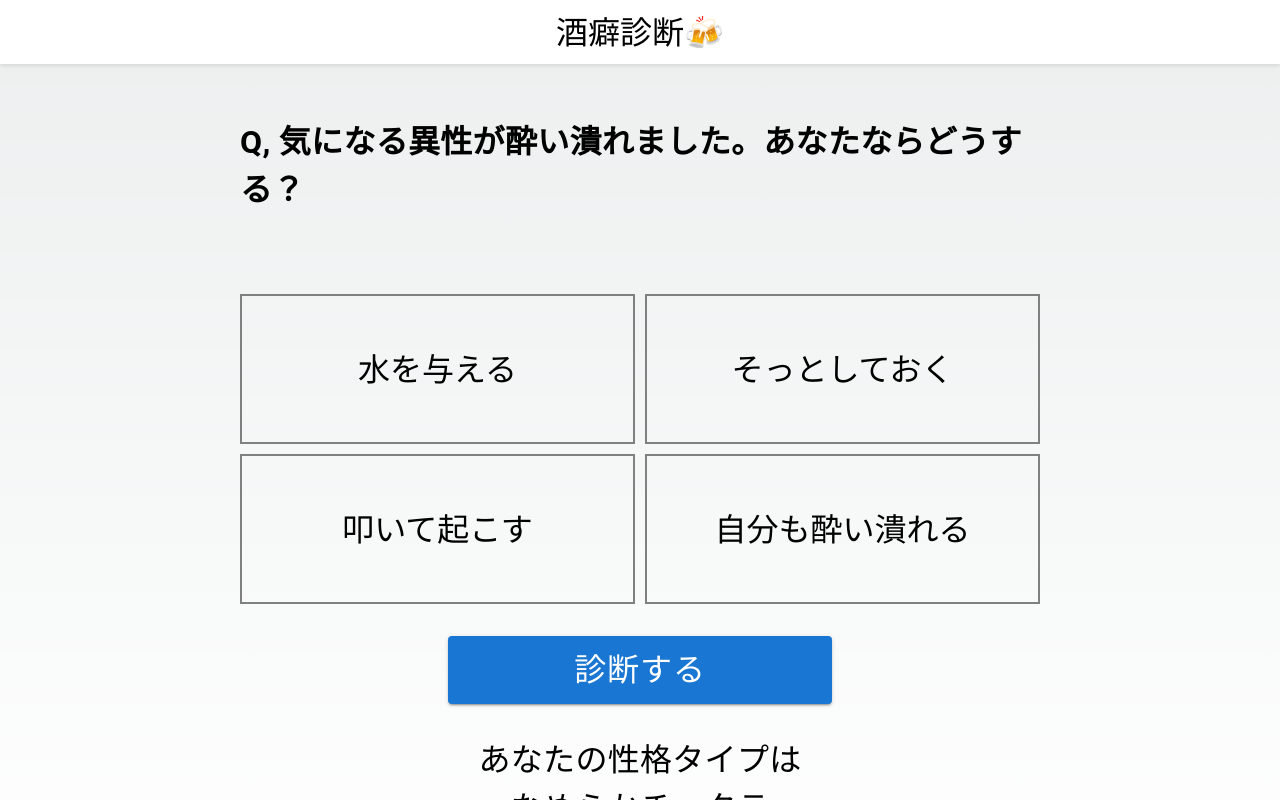
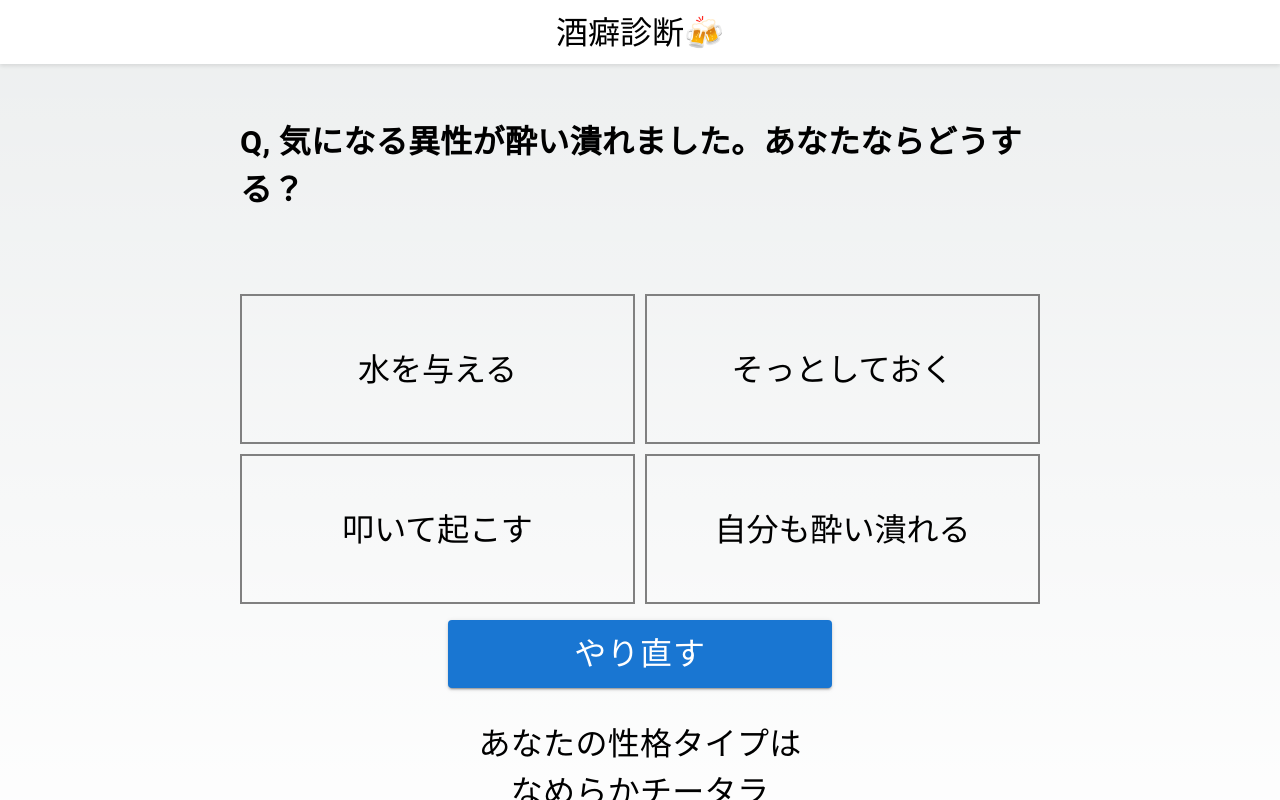
Before and after one commit to akira1515/dialcohol, a Next.js app: page / in a window 1280 px wide. Both pictures are taken after a click on the button "診断する". Shown: the part 1062-1862 px from the top of the page. Built offline with nearby package versions, Linux system fonts and the light colour scheme.

Commit message:
「やり直す」ボタンを追加

```diff
--- a/pages/index.tsx
+++ b/pages/index.tsx
@@ -37,12 +37,23 @@ export default function Home() {
 
   const [message, setMessage] = useState<string>("");
   const [personalityType, setPersonalityType] = useState<string>("");
+  const [isDiagnosed, setIsDiagnosed] = useState(false);
+
 
   const handleSubmit = () => {
     const personality = calculatePersonality();
     setPersonalityType(personality);
     setMessage(`あなたの性格タイプは`);
+    setIsDiagnosed(true);
   }
+  const handleReset = () => {
+    setSelectedBox(questions.reduce((prev, curr) => ({ ...prev, [curr.id]: null }), {}));
+    setMessage("");
+    setPersonalityType("");
+    setIsDiagnosed(false);
+    window.scrollTo(0, 0);
+  };
+
 
   return (
     <Box sx={{py:8, display:"flex", flexDirection:"column", alignItems:"center"}}>
@@ -81,6 +92,7 @@ export default function Home() {
         </Box>
         </Box>
       ))}
+      {!isDiagnosed && (
       <Button variant="contained" sx={{
               fontSize: '2rem',
               mt:4,
@@ -89,6 +101,17 @@ export default function Home() {
               fontSize: "1.2rem"
               }
             }} onClick={handleSubmit}>診断する</Button>
+      )}
+      {isDiagnosed && (
+      <Button variant="contained" sx={{
+        fontSize: '2rem',
+        mt: 2,
+        width: "30%",
+        '@media (max-width: 500px)': {
+          fontSize: "1.2rem"
+        }
+      }} onClick={handleReset}>やり直す</Button>
+    )}
       <Typography sx={{
               mt:4,
               fontSize:"2rem",
```
